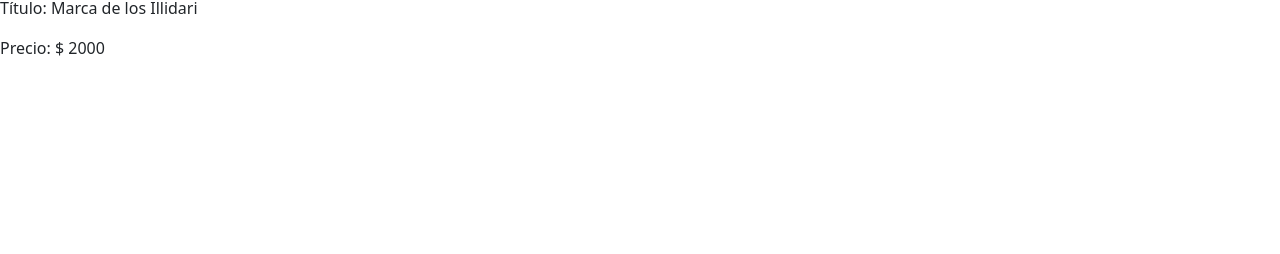
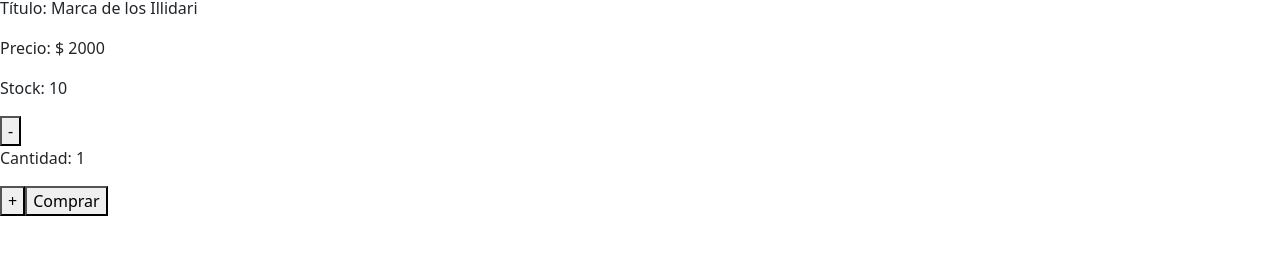
Before and after one commit to msenderovsky/BellacosStore, a React (Create React App) app: page /detalle/1 in a window 1280 px wide. Shown: the part 364-618 px from the top of the page. Built offline with nearby package versions, Linux system fonts and the light colour scheme.

Commit message:
onAdd unido a ItemDetail

```diff
--- a/src/Components/ItemDetailContainer/ItemDetail.js
+++ b/src/Components/ItemDetailContainer/ItemDetail.js
@@ -1,11 +1,20 @@
 import React from 'react'
+import { useState } from 'react'
+import ItemCount from '../ItemListContainer/ItemCount'
 
 const ItemDetail = ({producto}) => {
+    const [count, setCount]=useState(0)
+
+    function onAdd(cant){
+        console.log(cant)
+    }
+
     return (
         <div className="ItemDetail">
             <img src={producto.foto} alt={producto.titulo}></img>
             <p>Título: {producto.titulo}</p>
             <p>Precio: $ {producto.precio}</p>
+            <ItemCount onAdd={onAdd} stock={10}/>
         </div>
     )
 }
--- a/src/Components/ItemListContainer/ItemCount.js
+++ b/src/Components/ItemListContainer/ItemCount.js
@@ -1,29 +1,34 @@
 import React from 'react'
 import { useState } from 'react'
+import { Link } from 'react-router-dom';
 
-function ItemCount({ stock }){
+function ItemCount({ onAdd, stock=1 }){
 
     const [count,setCount]=useState(1)
-    const initial=1
 
     const handleCountIncrease=()=>{
         if (count<stock)
-            setCount(count=>count+1)
+            setCount(count+1)
     }
 
     const handleCountDecrease=()=>{
-        if (count>initial)
-            setCount(count=>count-1)
+        if (count>1)
+            setCount(count-1)
+    }
 
+    function handleClick(){
+        onAdd(count)
     }
 
     return (
         <div className="remera">
             <p>Stock: {stock}</p>
+            <button onClick={handleCountDecrease}>-</button>
+            <p>Cantidad: {count}</p>
             <button onClick={handleCountIncrease}>+</button>
-            <p>Cantidad: {count}</p>
-            <button onClick={handleCountDecrease}>-</button>
-            <button>Comprar</button>
+            <Link to={`/cart`}>
+                <button onClick={handleClick}>Comprar</button>
+            </Link>
          </div>
     )
 }
```
